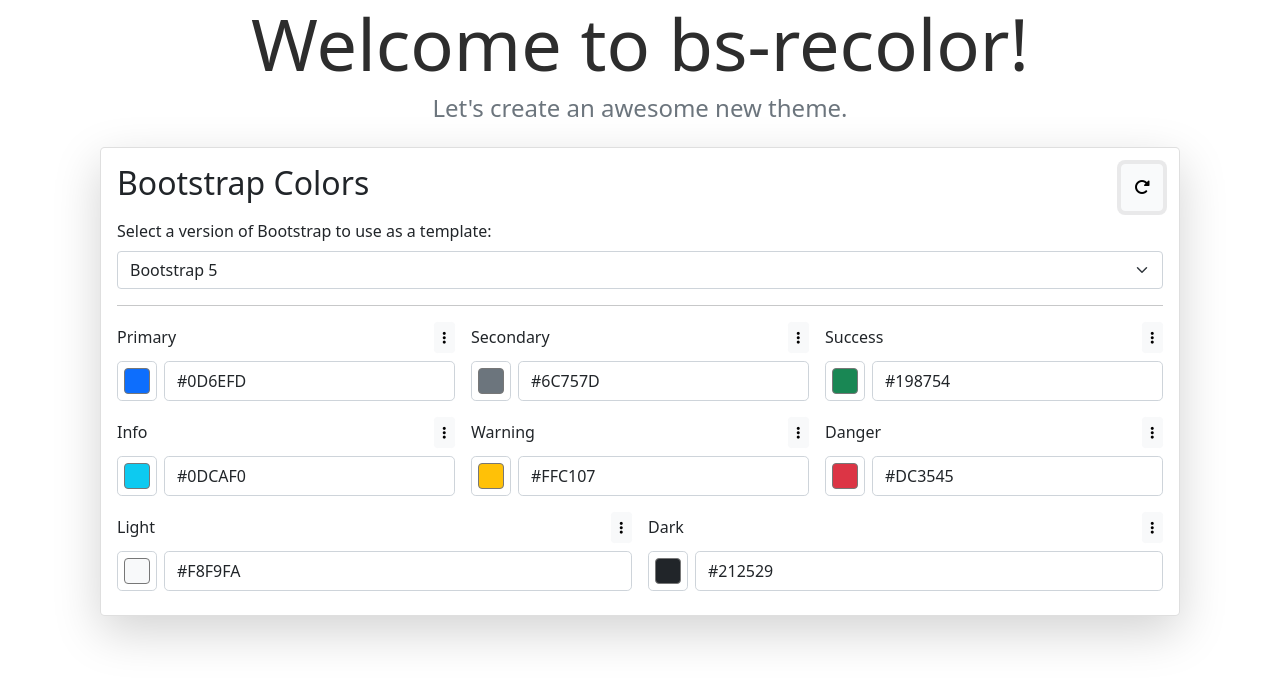
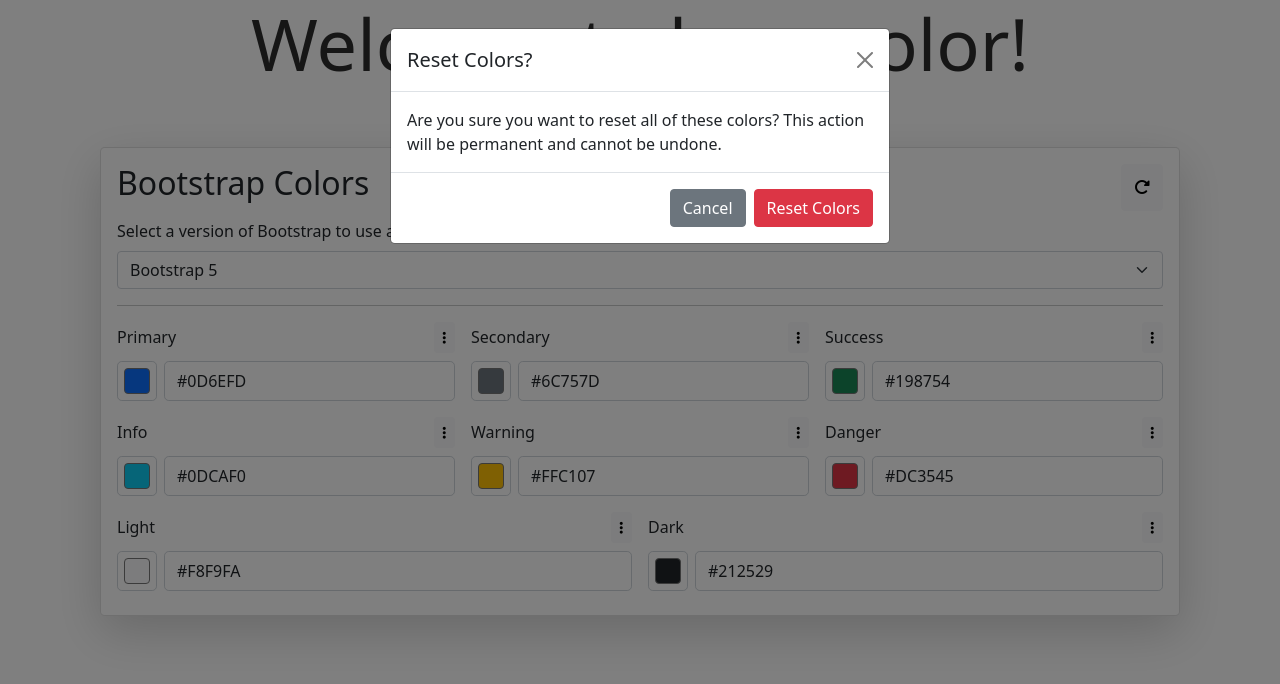
Before and after one commit to computergnome99/bs-recolor, a website: page index.html in a window 1280 px wide. Both pictures are taken after a click on the button 1142 px from the left and 187 px from the top of the page. Drawn offline with nearby package versions, Linux system fonts and the light colour scheme; files that its build step writes are made by us from their sources.

Commit message:
added reset all modal

```diff
--- a/index.html
+++ b/index.html
@@ -19,7 +19,7 @@
         <div class="card shadow-lg rounded-3 p-3 pb-4">
             <div class="card-title d-flex justify-content-between">
                 <h2>Bootstrap Colors</h2>
-                <button class="btn btn-light"><i class="fas fa-rotate-right"></i></button>
+                <button class="btn btn-light" data-bs-toggle="modal" data-bs-target="#resetAllModal"><i class="fas fa-rotate-right"></i></button>
             </div>
             <label class="form-label" for="bs-version">Select a version of Bootstrap to use as a template:</label>
             <select class="form-select" name="bs-version" id="bs-version">
@@ -70,7 +70,25 @@
                 </div>
                 <div class="modal-footer">
                     <button type="button" class="btn btn-secondary" data-bs-dismiss="modal">Cancel</button>
-              <button type="button" class="btn btn-danger">Reset Color</button>
+                    <button type="button" class="btn btn-danger" data-bs-dismiss="modal">Reset Color</button>
+                </div>
+            </div>
+        </div>
+    </div>
+
+    <div class="modal fade" id="resetAllModal" tabindex="-1" aria-labelledby="resetAllModal" aria-hidden="true">
+        <div class="modal-dialog">
+            <div class="modal-content">
+                <div class="modal-header">
+                    <h5 class="modal-title" id="exampleModalLabel">Reset Colors?</h5>
+                    <button type="button" class="btn-close" data-bs-dismiss="modal" aria-label="Close"></button>
+                </div>
+                <div class="modal-body">
+                    Are you sure you want to reset all of these colors? This action will be permanent and cannot be undone.
+                </div>
+                <div class="modal-footer">
+                    <button type="button" class="btn btn-secondary" data-bs-dismiss="modal">Cancel</button>
+                    <button type="button" class="btn btn-danger" data-bs-dismiss="modal">Reset Colors</button>
                 </div>
             </div>
         </div>
```
Lines whose indentation alone changed are shown as unchanged.
